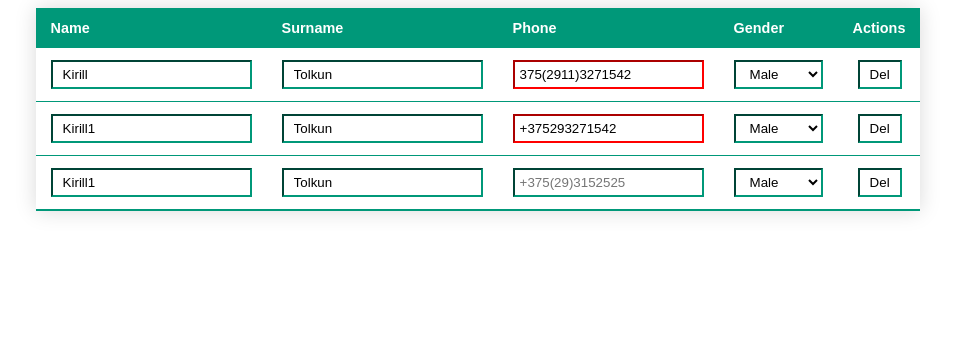
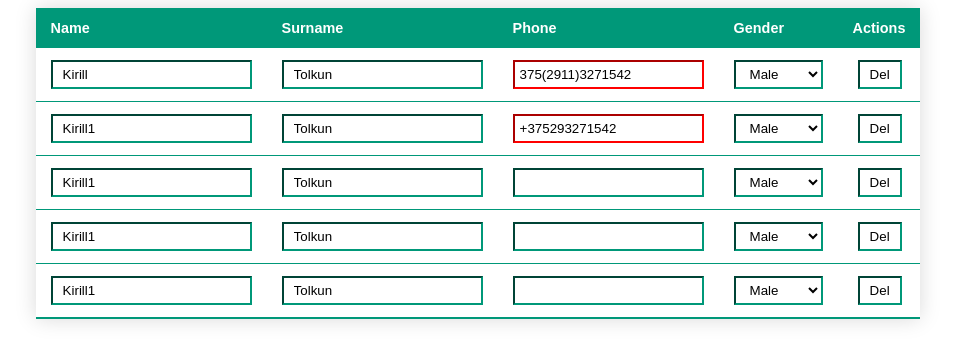
Before and after one commit to ktalkun/entity-table, an Angular app: page / in a window 1280 px wide. Shown: the top 362 px of the page, without its empty margins (162-1117 px from the left). Built offline with nearby package versions, Linux system fonts and the light colour scheme.

Commit message:
Add new column property 'pattern' of 'table' component

```diff
--- a/src/app/app.component.ts
+++ b/src/app/app.component.ts
@@ -14,17 +14,18 @@ export class AppComponent {
       {
         property: 'name',
         title: 'Name',
-        type: EntityColumnType.Text
+        type: EntityColumnType.Text,
       },
       {
         property: 'surname',
         title: 'Surname',
-        type: EntityColumnType.Text
+        type: EntityColumnType.Text,
       },
       {
         property: 'phone',
         title: 'Phone',
-        type: EntityColumnType.Phone
+        type: EntityColumnType.Phone,
+        pattern: '\\+[0-9]{1,3}\\([0-9]{1,4}\\)[0-9]{4,14}'
       },
       {
         property: 'gender',
@@ -72,5 +73,17 @@ export class AppComponent {
       phone: '',
       gender: 'Male'
     },
+    {
+      name: 'Kirill1',
+      surname: 'Tolkun',
+      phone: '',
+      gender: 'Male'
+    },
+    {
+      name: 'Kirill1',
+      surname: 'Tolkun',
+      phone: '',
+      gender: 'Male'
+    },
   ];
 }
--- a/src/app/table/model/entity-column-config.model.ts
+++ b/src/app/table/model/entity-column-config.model.ts
@@ -4,5 +4,6 @@ export class EntityColumnConfig {
   property: string;
   title: string;
   type: EntityColumnType;
+  pattern?: string;
   values?: Array<string>;
 }
--- a/src/app/table/table.component.html
+++ b/src/app/table/table.component.html
@@ -18,8 +18,7 @@
       <app-input-mobile
         *ngSwitchCase="'tel'"
         [(ngModel)]="entity[entityCol.property]"
-        [pattern]="'\\+[0-9]{1,3}\\([0-9]{1,4}\\)[0-9]{4,14}'"
-        [placeholder]="'+375(29)3152525'"
+        [pattern]="entityCol.pattern"
       ></app-input-mobile>
       <app-input-select
         *ngSwitchCase="'select'"
@@ -30,8 +29,11 @@
     <td *ngFor="let classCol of config['classCols']"
         [ngSwitch]="classCol.type">
       <div *ngSwitchCase="'button'">
-        <app-button *ngFor="let action of classCol['actions']"
-                    (buttonClick)="action.do(entity)">{{action.name}}
+        <app-button
+          *ngFor="let action of classCol['actions']"
+          (buttonClick)="action.do(entity)"
+        >
+          {{action.name}}
         </app-button>
       </div>
       <div *ngSwitchCase="'text'">
```
